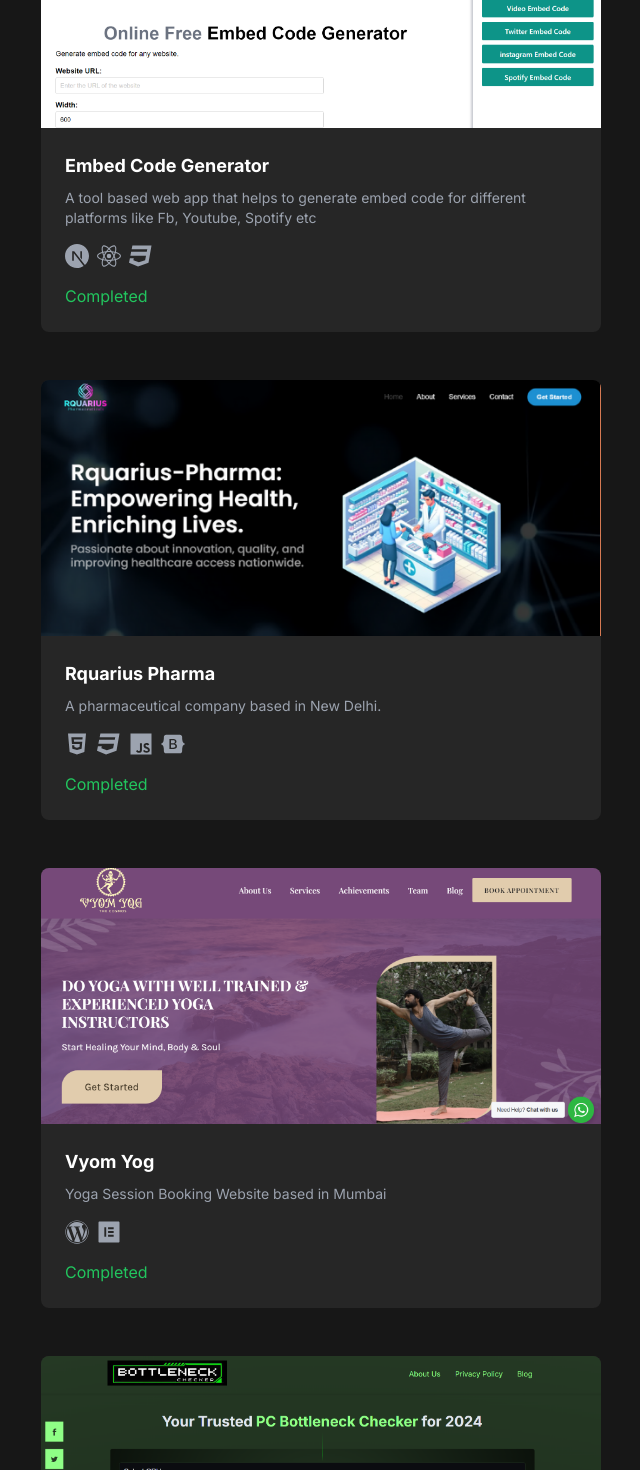
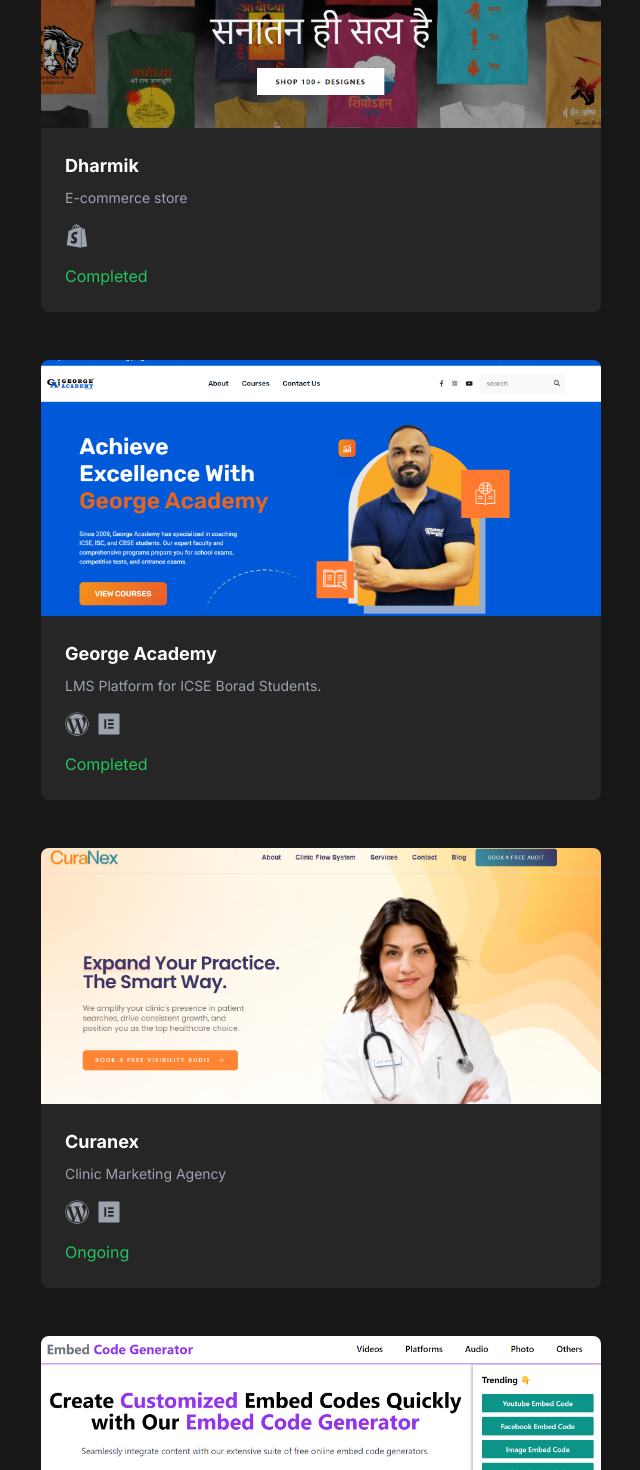
Before and after one commit to aalishali/portfolio, a Next.js app: page / in a window 1280 px wide. Shown: the part 1840-3310 px from the top of the page, without its empty margins (319-959 px from the left). Built offline with nearby package versions, Linux system fonts and the light colour scheme.

Commit message:
Update Projects.js

```diff
--- a/src/components/Projects.js
+++ b/src/components/Projects.js
@@ -2,13 +2,31 @@
 
 import { useState } from 'react'
 import { motion, AnimatePresence } from 'framer-motion'
-import { FaGithub, FaExternalLinkAlt, FaWordpress, FaElementor, FaJs, FaHtml5, FaGitAlt, FaCss3, FaBootstrap } from 'react-icons/fa'
+import { FaGithub, FaExternalLinkAlt, FaWordpress, FaElementor, FaJs, FaHtml5, FaGitAlt, FaCss3, FaBootstrap, FaShopify } from 'react-icons/fa'
 import { SiNextdotjs, SiReact, SiTailwindcss, SiNodedotjs } from 'react-icons/si'
 
 export default function Projects() {
   const [hoveredProject, setHoveredProject] = useState(null)
 
   const projects = [
+
+{
+      name: 'Wish Toys',
+      description: 'E-commerce store',
+      image: './images/wishtoys.png?height=400&width=600&text=wishtoys',
+      technologies: [FaShopify],
+      link: 'https://wishtoys.com.au/',
+      status: 'Completed',
+    },
+{
+      name: 'Dharmik',
+      description: 'E-commerce store',
+      image: './images/dharmik.png?height=400&width=600&text=dharmik',
+      technologies: [FaShopify],
+      link: 'https://dharmik.in/',
+      status: 'Completed',
+    },
+
     {
       name: 'George Academy',
       description: 'LMS Platform for ICSE Borad Students.',
@@ -16,6 +34,15 @@
       technologies: [FaWordpress, FaElementor],
       link: 'https://georgeacademy.in/',
       status: 'Completed',
+    },
+
+    {
+      name: 'Curanex',
+      description: 'Clinic Marketing Agency',
+      image: './images/curanex.png?height=400&width=600&text=curanex',
+      technologies: [FaWordpress, FaElementor],
+      link: 'https://curanex.in/',
+      status: 'Ongoing',
     },
 
     {
@@ -55,9 +82,9 @@
     },
 
     {
-      name: 'Color Palette Master',
+      name: 'Paletelly',
       description: 'Create Stunning Color Palettes in Seconds',
-      image: './images/color.png?height=400&width=600&text=betterDevs',
+      image: './images/color.png?height=400&width=600&text=palettely',
       technologies: [SiNextdotjs, SiReact, SiTailwindcss],
       link: 'https://color-palette-master.netlify.app/',
       status: 'Completed',
@@ -69,15 +96,6 @@
       image: './images/robotree.png?height=400&width=600&text=betterDevs',
       technologies: [FaWordpress, FaElementor],
       link: 'https://robotree.in/',
-      status: 'Ongoing',
-    },
-
-    {
-      name: 'Nickname Realm',
-      description: 'Providing you with a diverse collection of unique and creative nicknames for all platforms.',
-      image: './images/nickname.png?height=400&width=600&text=betterDevs',
-      technologies: [SiNextdotjs, SiReact, SiTailwindcss],
-      link: 'https://nicknamerealm.com/',
       status: 'Completed',
     },
 
@@ -104,7 +122,7 @@
       description: 'A tool based web app that helps user to check website responsiveness on different divices.',
       image: './images/responsive.png?height=400&width=600&text=betterDevs',
       technologies: [SiNextdotjs, SiReact, SiTailwindcss],
-      link: 'https://responsive-website-checker.netlify.app/',
+      link: 'https://www.responsivechecker.site/',
       status: 'Completed',
     },
   ]
```
